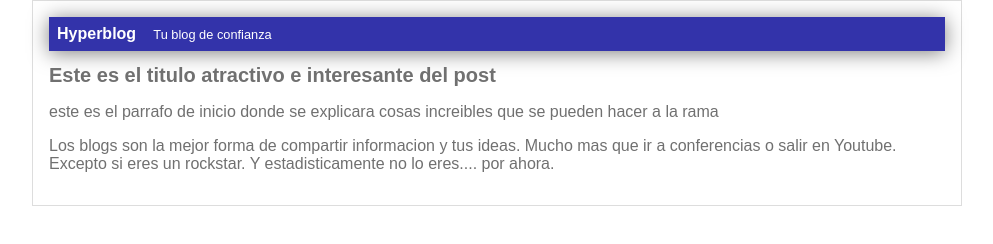
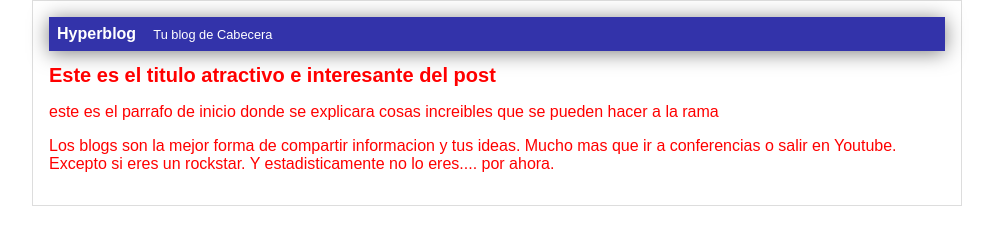
Before and after one commit to humildementebueno/example-git, a plain HTML site: page index.html in a window 1280 px wide. Shown: the whole page, without its empty margins (143-1136 px from the left). Drawn offline with Linux system fonts and the light colour scheme.

Commit message:
Modifique la cabecera y el color de texto

```diff
--- a/index.html
+++ b/index.html
@@ -11,7 +11,7 @@
     <div id="container">
         <div id="cabecera">
             Hyperblog
-            <span id="tagline">Tu blog de confianza</span>
+            <span id="tagline">Tu blog de Cabecera</span>
         </div>
         <div id="post">
             <h1>Este es el titulo atractivo e interesante del post</h1>
--- a/style.css
+++ b/style.css
@@ -2,7 +2,7 @@ body{
     text-align: center;
     font-family: 'Arial';
     font-size: 16px;
-    color: rgb(112, 112, 112);
+    color: red;
     margin: 0;
     padding: 0;
 }
```
